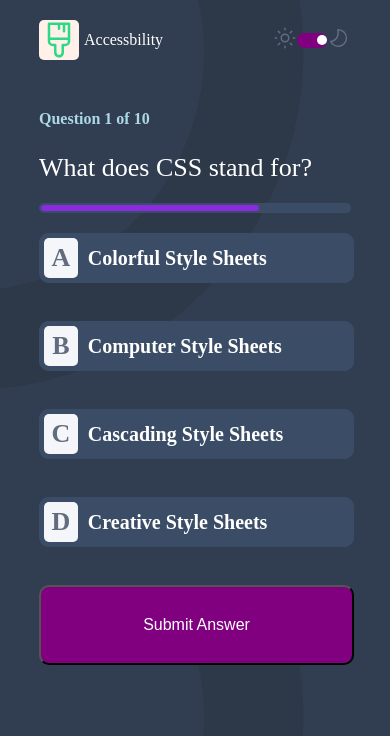
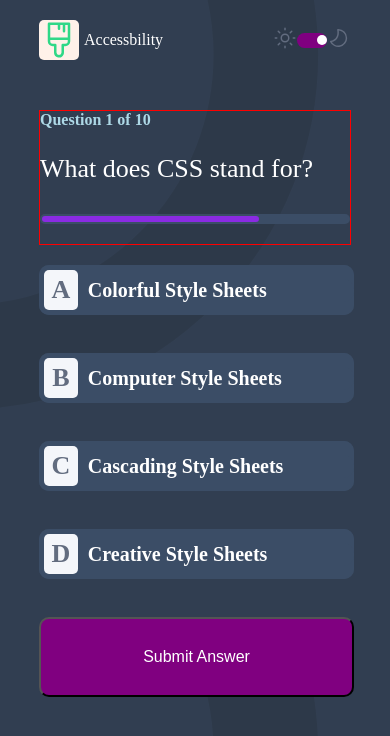
Before and after one commit to 23nosurrend/Test-App, a React (Vite) app: page /Question/1 in a window 390 px wide. Shown: the top 736 px of the page. Built offline with nearby package versions, Linux system fonts and the light colour scheme.

Commit message:
I ahve added mrgin to Down  bar

```diff
--- a/src/components/Home.tsx
+++ b/src/components/Home.tsx
@@ -54,7 +54,7 @@
                     <div className="component-div">
                     {Data.quizzes.map((quiz,index)=>(
 
-                        <Tab  onClick={() => handleTabClick(index)}  key={index}  text={quiz.title}  path="/Question" svg={<img src={Iconarr[index]} className="icon-id"/>}/>
+                        <Tab  onClick={() => handleTabClick(index)}  key={index}  text={quiz.title}  path="/" svg={<img src={Iconarr[index]} className="icon-id"/>}/>
                     ))}
 
 
--- a/src/components/Page1.tsx
+++ b/src/components/Page1.tsx
@@ -12,6 +12,9 @@ import icon2 from "../assets/images/icon-css.svg"
 import icon3 from "../assets/images/icon-js.svg"
 import icon4 from "../assets/images/icon-accessibility.svg"
 
+import correctIcon from "../assets/images/icon-correct.svg"
+import incorrectIcon from "../assets/images/icon-incorrect.svg"
+
 function Page() {
 
 
@@ -22,6 +25,7 @@ function Page() {
   const [buttonText, setButtonText] = useState("Submit Answer");
   const [currentQuestionIndex, setCurrentQuestionIndex] = useState(0);
   const [showNextButton, setShowNextButton] = useState(false); // State to track whether to show "Next Question" button
+  //const [answerSubmitted, setAnswerSubmitted] = useState(false)
   const navigate = useNavigate();
   const param = useParams<{ index?: string }>();
   const num = parseInt(param.index ?? "0");
@@ -66,6 +70,7 @@ function Page() {
       setSelectedTab(null); // Reset selectedTab for the new question
       setCorrectness([]); // Reset correctness for the new question
       setButtonText("Submit Answer"); // Reset button text
+
     } else {
         navigate("/final")
 
@@ -79,7 +84,9 @@ function Page() {
       setCorrectness(newCorrectness);
       setButtonText("Next Question");
       setShowNextButton(true); // Show "Next Question" button after submitting
-    } else {
+
+    }
+    else {
       alert("Please select an answer");
     }
   };
@@ -114,12 +121,13 @@ function Page() {
                     isSelected={selectedTab === Tabindex}
                     onClick={() => handleTabClick(num, Tabindex)}
                     text={answers}
-                    path="/Question"
+                    path="/"
                     head={head[Tabindex]}
                     backColor="#F4F6FA"
                     textColor="#626C7F"
                     className="custom-tab"
                     isCorrect={correctness[Tabindex]}
+                    svg2={correctness[Tabindex] ? <img src={correctIcon} alt="Correct" /> : (selectedTab === Tabindex && buttonText === "Next Question" && realAnswer !== option[Tabindex] ? <img src={incorrectIcon} alt="Incorrect" /> : null)}
                   />
                   <br />
                 </div>
--- a/src/components/Tab.tsx
+++ b/src/components/Tab.tsx
@@ -7,6 +7,7 @@ import "../styles/Tab.css"
 interface Tabprops{
     text:string;
     svg?:ReactElement;
+    svg2?:React.ReactNode;
     head?:string;
     path:string;
     backColor?:string;
@@ -20,7 +21,7 @@ interface Tabprops{
 
 
 }
-function Tab({text,svg,head,path,backColor,textColor,className,isSelected,isCorrect,onClick}:Tabprops){
+function Tab({text,svg,svg2,head,path,backColor,textColor,className,isSelected,isCorrect,onClick}:Tabprops){
   const tabClassName=`${className} ${isSelected ? "selected": ""  } ${isCorrect !== undefined ? (isCorrect ? "correct" : "incorrect") : ""} `
 
     return(
@@ -29,7 +30,13 @@ function Tab({text,svg,head,path,backColor,textColor,className,isSelected,isCorr
             <div className="Tab-div" id="tab-div-page">
               <div className="Tab-div-inner">
                 <div className="icon-div" style={{ backgroundColor: backColor }}>{svg? svg:<p style={{ backgroundColor: backColor,color:textColor }}>{head}</p>}</div>
-                <div className="text-div"><h4 id="text-div-h4">{text}</h4></div>
+                <div className="text-div">
+                  <h4 id="text-div-h4">{text}</h4>
+                  <div>
+                      {svg2}
+                  </div>
+
+                </div>
               </div>
             </div>
             </Link>
--- a/src/styles/Page.css
+++ b/src/styles/Page.css
@@ -94,9 +94,16 @@ font-weight: bolder;
     #div-of-Question-Bar{
         display:flex;
         flex-direction: column;
+        margin-bottom: 20px;
+        border: 1px solid red;
 
         width:100%
 
+    }
+
+    #div-with-Bar{
+        margin-top:10px;
+        margin-bottom: 10px;
     }
     #div-answer{
 
--- a/src/styles/Tab.css
+++ b/src/styles/Tab.css
@@ -45,12 +45,13 @@
     color:white;
     font-weight: bolder;
     display:flex;
-    justify-content:flex-start;
+    justify-content:space-between;
     align-items: center;
    width:100%;
    margin-left:10px;
    border-top-right-radius: inherit;
-   border-bottom-right-radius: inherit
+   border-bottom-right-radius: inherit;
+
 
 
 }
```
